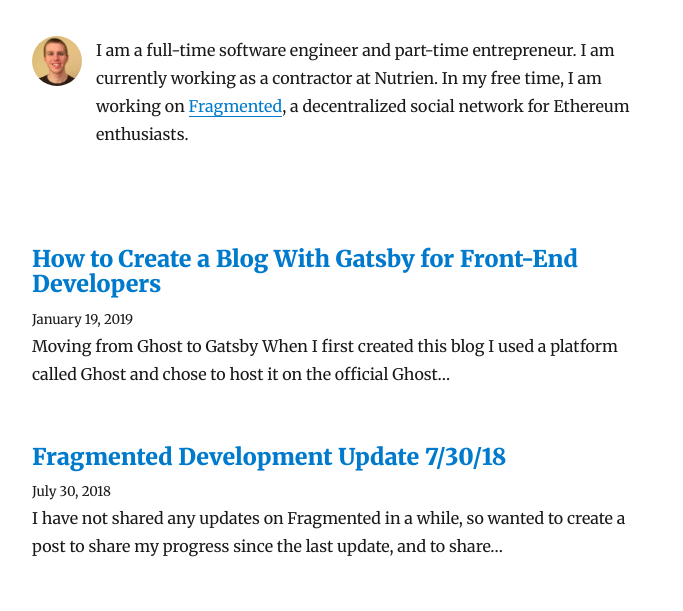
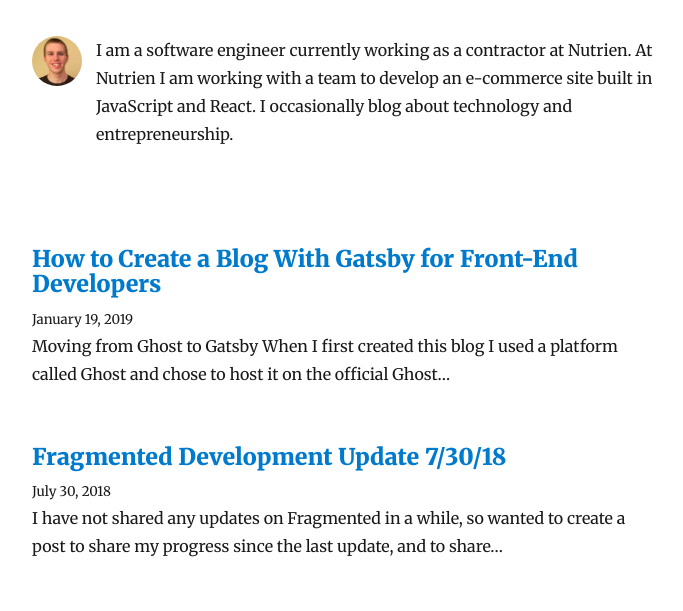
Before and after one commit to ryosua/blog, a Gatsby site: page / in a window 1280 px wide. Shown: the part 118-729 px from the top of the page, without its empty margins (293-976 px from the left). Built offline with nearby package versions, Linux system fonts and the light colour scheme; Gatsby itself is replaced by a stand-in of ours; some packages are replaced by stand-ins of ours.

Commit message:
Update bio.

```diff
--- a/src/components/Bio.js
+++ b/src/components/Bio.js
@@ -28,10 +28,10 @@ function Bio() {
               }}
             />
             <p>
-              I am a full-time software engineer and part-time entrepreneur. I
-              am currently working as a contractor at Nutrien. In my free time,
-              I am working on <a href="http://fragmented.world/">Fragmented</a>,
-              a decentralized social network for Ethereum enthusiasts.
+              I am a software engineer currently working as a contractor at
+              Nutrien. At Nutrien I am working with a team to develop an
+              e-commerce site built in JavaScript and React. I occasionally blog
+              about technology and entrepreneurship.
             </p>
           </div>
         )
```
